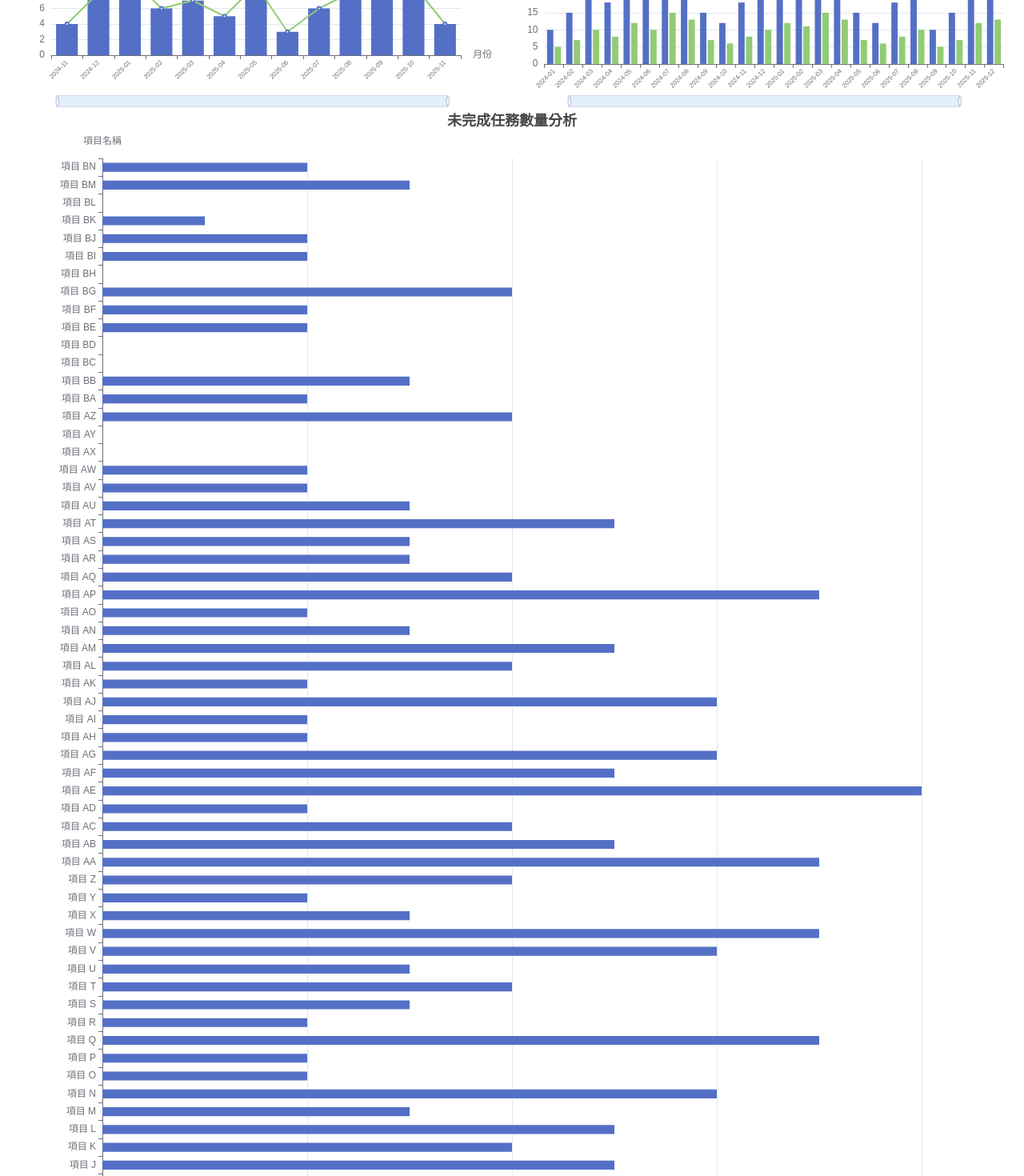
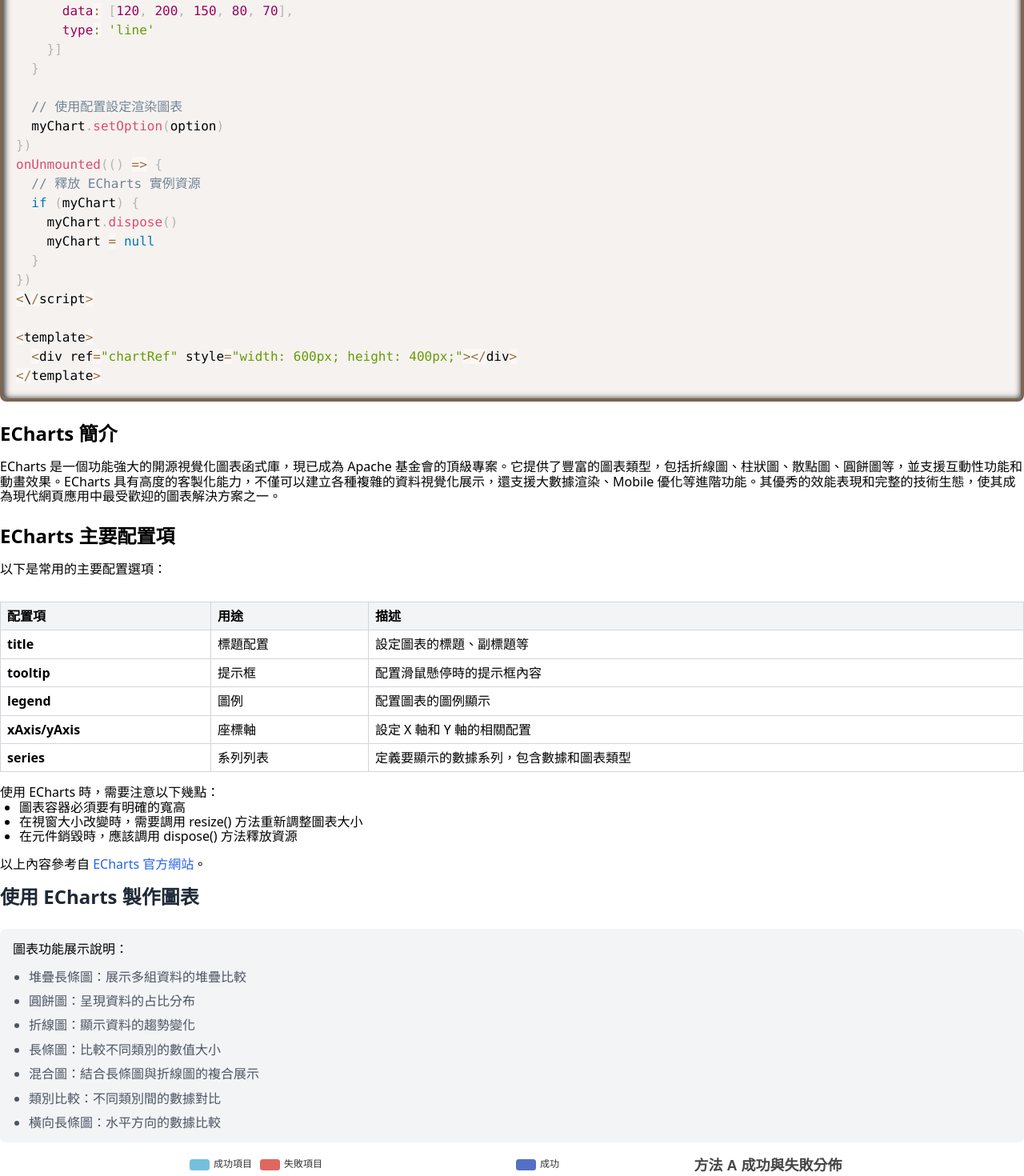
Before and after one commit to danny-sbr/library-explain, a Vue app: page /echart in a window 1280 px wide. Shown: the part 680-2150 px from the top of the page at 80% size. Built offline with nearby package versions, Linux system fonts and the light colour scheme.

Commit message:
refactor: 重構圖表頁面並優化資源釋放 簡化圖表頁面結構，移除多餘的圖表元件 在圖表卸載時正確釋放圖表實體，避免記憶體洩漏 3. 統一連結樣式並加入過渡效果

```diff
--- a/src/views/EChartView/EChartView.vue
+++ b/src/views/EChartView/EChartView.vue
@@ -1,33 +1,9 @@
 <script setup>
-import BasicLine from './components/Chart/BasicLine.vue'
-import BasicPie from './components/Chart/BasicPie.vue'
-import StackedBar from './components/Chart/StackedBar.vue'
-import BasicBar from './components/Chart/BasicBar.vue'
-import BarLineMix from './components/Chart/BarLineMix.vue'
-import CategoryComparison from './components/Chart/CategoryComparison.vue'
-import HorizontalBar from './components/Chart/HorizontalBar.vue'
+import ExplainEChart from './components/ExplainEChart.vue'
+import MyChart from './components/MyChart.vue'
 </script>
 <template>
-  <div class="grid grid-rows-12 grid-cols-12 h-[calc(100vh-60px)] w-full">
-    <div class="row-span-4 col-span-6">
-      <StackedBar />
-    </div>
-    <div class="row-span-4 col-span-6">
-      <BasicPie />
-    </div>
-    <div class="row-span-4 col-span-6">
-      <BasicLine />
-    </div>
-    <div class="row-span-4 col-span-6">
-      <BasicBar />
-    </div>
-    <div class="row-span-4 col-span-6">
-      <BarLineMix />
-    </div>
-    <div class="row-span-4 col-span-6">
-      <CategoryComparison />
-    </div>
-  </div>
-  <HorizontalBar />
+  <ExplainEChart />
+  <MyChart />
 </template>
 <style scoped></style>
--- /dev/null
+++ b/src/views/EChartView/components/ExplainEChart.vue
@@ -0,0 +1,156 @@
+<script setup>
+// 引入所需的元件和函式庫
+import CodeBlock from '@/components/CodeBlock.vue'
+
+// 定義程式碼範例字串，用於展示如何使用 ECharts
+const codeString = `<script setup>
+import { ref, onMounted, onUnmounted } from 'vue'
+import * as echarts from 'echarts'
+
+const chartRef = ref(null)
+let myChart = null
+
+onMounted(() => {
+  // 初始化 ECharts 實例
+  myChart = echarts.init(chartRef.value)
+
+  // 設定圖表配置
+  const option = {
+    title: {
+      text: '範例圖表'
+    },
+    xAxis: {
+      type: 'category',
+      data: ['一月', '二月', '三月', '四月', '五月']
+    },
+    yAxis: {
+      type: 'value'
+    },
+    series: [{
+      data: [120, 200, 150, 80, 70],
+      type: 'line'
+    }]
+  }
+
+  // 使用配置設定渲染圖表
+  myChart.setOption(option)
+})
+onUnmounted(() => {
+  // 釋放 ECharts 實例資源
+  if (myChart) {
+    myChart.dispose()
+    myChart = null
+  }
+})
+<\\/script>
+
+<template>
+  <div ref="chartRef" style="width: 600px; height: 400px;"></div>
+</template>`
+</script>
+
+<template>
+  <!-- 使用 CodeBlock 元件顯示程式碼範例 -->
+  <CodeBlock>{{ codeString }}</CodeBlock>
+
+  <!-- ECharts 說明區塊 -->
+  <h2 class="text-2xl font-bold mt-6 mb-4">ECharts 簡介</h2>
+  <p class="mb-6">
+    ECharts 是一個功能強大的開源視覺化圖表函式庫，現已成為 Apache
+    基金會的頂級專案。它提供了豐富的圖表類型，包括折線圖、柱狀圖、散點圖、圓餅圖等，並支援互動性功能和動畫效果。ECharts
+    具有高度的客製化能力，不僅可以建立各種複雜的資料視覺化展示，還支援大數據渲染、Mobile
+    優化等進階功能。其優秀的效能表現和完整的技術生態，使其成為現代網頁應用中最受歡迎的圖表解決方案之一。
+  </p>
+
+  <!-- 設定選項說明區塊 -->
+  <h2 class="text-2xl font-bold mt-6 mb-4">ECharts 主要配置項</h2>
+  <p class="mb-4">以下是常用的主要配置選項：</p>
+
+  <!-- 設定選項表格 -->
+  <div class="overflow-x-auto">
+    <table class="w-full border-collapse my-4">
+      <thead>
+        <tr>
+          <th class="border border-gray-300 bg-gray-100 p-2 text-left">
+            配置項
+          </th>
+          <th class="border border-gray-300 bg-gray-100 p-2 text-left">用途</th>
+          <th class="border border-gray-300 bg-gray-100 p-2 text-left">描述</th>
+        </tr>
+      </thead>
+      <tbody>
+        <tr>
+          <td class="border border-gray-300 p-2">
+            <strong>title</strong>
+          </td>
+          <td class="border border-gray-300 p-2">標題配置</td>
+          <td class="border border-gray-300 p-2">設定圖表的標題、副標題等</td>
+        </tr>
+        <tr>
+          <td class="border border-gray-300 p-2">
+            <strong>tooltip</strong>
+          </td>
+          <td class="border border-gray-300 p-2">提示框</td>
+          <td class="border border-gray-300 p-2">配置滑鼠懸停時的提示框內容</td>
+        </tr>
+        <tr>
+          <td class="border border-gray-300 p-2">
+            <strong>legend</strong>
+          </td>
+          <td class="border border-gray-300 p-2">圖例</td>
+          <td class="border border-gray-300 p-2">配置圖表的圖例顯示</td>
+        </tr>
+        <tr>
+          <td class="border border-gray-300 p-2">
+            <strong>xAxis/yAxis</strong>
+          </td>
+          <td class="border border-gray-300 p-2">座標軸</td>
+          <td class="border border-gray-300 p-2">設定 X 軸和 Y 軸的相關配置</td>
+        </tr>
+        <tr>
+          <td class="border border-gray-300 p-2">
+            <strong>series</strong>
+          </td>
+          <td class="border border-gray-300 p-2">系列列表</td>
+          <td class="border border-gray-300 p-2">
+            定義要顯示的數據系列，包含數據和圖表類型
+          </td>
+        </tr>
+      </tbody>
+    </table>
+  </div>
+
+  <!-- 額外說明區塊 -->
+  使用 ECharts 時，需要注意以下幾點：
+  <ul class="list-disc pl-6 mb-4">
+    <li>圖表容器必須要有明確的寬高</li>
+    <li>在視窗大小改變時，需要調用 resize() 方法重新調整圖表大小</li>
+    <li>在元件銷毀時，應該調用 dispose() 方法釋放資源</li>
+  </ul>
+
+  <!-- 參考來源連結 -->
+  <p class="mb-4">
+    以上內容參考自
+    <a
+      href="https://echarts.apache.org/"
+      target="_blank"
+      class="text-blue-600 hover:text-blue-800 transition-colors duration-300"
+      >ECharts 官方網站</a
+    >。
+  </p>
+</template>
+
+<style scoped>
+table {
+  @apply w-full border-collapse my-4;
+}
+
+th,
+td {
+  @apply border border-gray-300 p-2 text-left;
+}
+
+th {
+  @apply bg-gray-100;
+}
+</style>
--- /dev/null
+++ b/src/views/EChartView/components/MyChart.vue
@@ -0,0 +1,46 @@
+<script setup>
+import BasicLine from './Chart/BasicLine.vue'
+import BasicPie from './Chart/BasicPie.vue'
+import StackedBar from './Chart/StackedBar.vue'
+import BasicBar from './Chart/BasicBar.vue'
+import BarLineMix from './Chart/BarLineMix.vue'
+import CategoryComparison from './Chart/CategoryComparison.vue'
+import HorizontalBar from './Chart/HorizontalBar.vue'
+</script>
+<template>
+  <h2 class="text-2xl font-bold text-gray-800 mb-6">使用 ECharts 製作圖表</h2>
+  <div class="bg-gray-100 p-4 rounded-lg mb-4">
+    <p class="mb-4">圖表功能展示說明：</p>
+    <ul class="pl-5 text-gray-600 space-y-3 list-disc">
+      <li>堆疊長條圖：展示多組資料的堆疊比較</li>
+      <li>圓餅圖：呈現資料的占比分布</li>
+      <li>折線圖：顯示資料的趨勢變化</li>
+      <li>長條圖：比較不同類別的數值大小</li>
+      <li>混合圖：結合長條圖與折線圖的複合展示</li>
+      <li>類別比較：不同類別間的數據對比</li>
+      <li>橫向長條圖：水平方向的數據比較</li>
+    </ul>
+  </div>
+  <div class="grid grid-rows-12 grid-cols-12 h-[calc(100vh-60px)] w-full">
+    <div class="row-span-4 col-span-6">
+      <StackedBar />
+    </div>
+    <div class="row-span-4 col-span-6">
+      <BasicPie />
+    </div>
+    <div class="row-span-4 col-span-6">
+      <BasicLine />
+    </div>
+    <div class="row-span-4 col-span-6">
+      <BasicBar />
+    </div>
+    <div class="row-span-4 col-span-6">
+      <BarLineMix />
+    </div>
+    <div class="row-span-4 col-span-6">
+      <CategoryComparison />
+    </div>
+  </div>
+  <HorizontalBar />
+</template>
+<style scoped></style>
--- a/src/views/EChartView/useEChart.js
+++ b/src/views/EChartView/useEChart.js
@@ -47,9 +47,13 @@
   })
 
   // 當元件卸載時，斷開 resizeObserver
+  // 並且釋放圖表實體
   onUnmounted(() => {
     if (resizeObserver) {
       resizeObserver.disconnect()
+    }
+    if (chartInstance) {
+      chartInstance.dispose()
     }
   })
 
--- a/src/views/OnScanView/components/ExplainScan.vue
+++ b/src/views/OnScanView/components/ExplainScan.vue
@@ -78,7 +78,7 @@
     <a
       href="https://a.kabachnik.info/onscan-js-playground.html"
       target="_blank"
-      class="text-blue-600 hover:text-blue-800"
+      class="text-blue-600 hover:text-blue-800 transition-colors duration-300"
       >線上 demo</a
     >
     <br />
--- a/src/views/QRcodeView/components/ExplainQRcode.vue
+++ b/src/views/QRcodeView/components/ExplainQRcode.vue
@@ -152,7 +152,7 @@
     <a
       href="https://www.npmjs.com/package/qrcode"
       target="_blank"
-      class="text-blue-500 hover:text-blue-600 underline"
+      class="text-blue-600 hover:text-blue-800 transition-colors duration-300"
       >qrcode 官方網站</a
     >
   </p>
```
